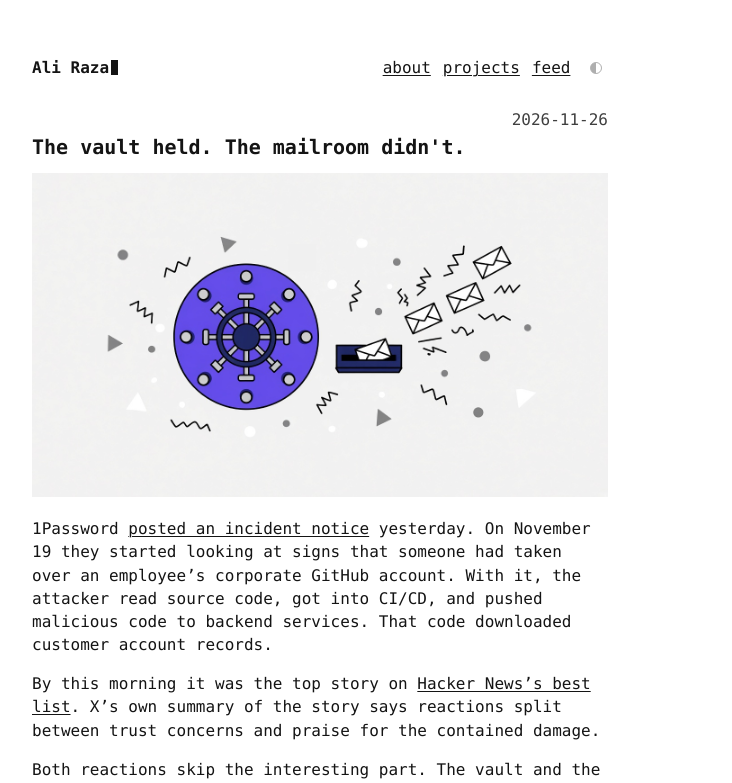
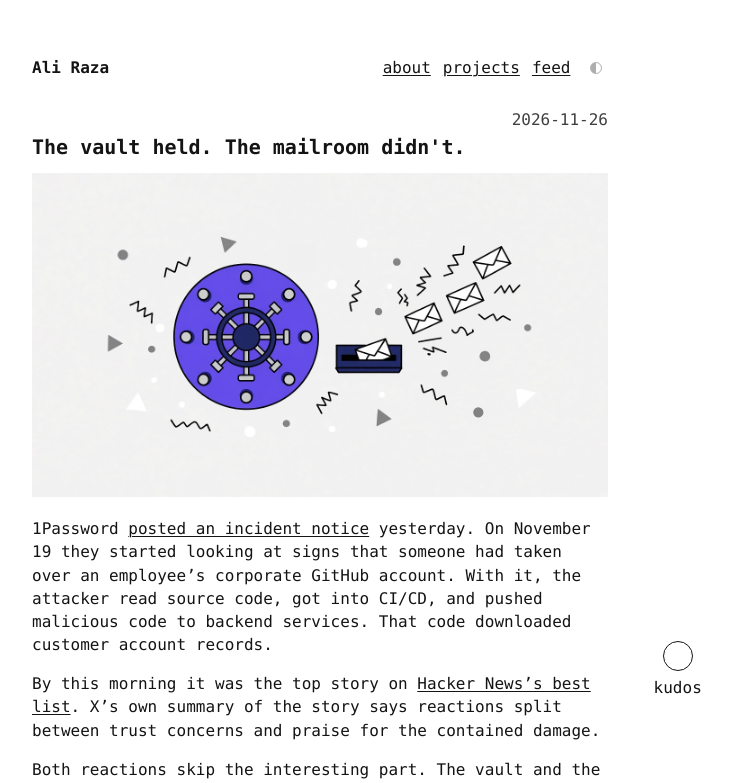
Before and after one commit to aliirz/aliirz.com, a Jekyll site: the page built from _posts/2026-11-26-the-vault-held-the-mailroom-didnt.markdown, in a window 1280 px wide. Shown: the top 783 px of the page, without its empty margins (320-1052 px from the left). Built offline with Jekyll 4.4.1, drawn with Linux system fonts in a browser that asks for light colours.

Commit message:
Float kudos button alongside posts
Co-authored-by: Ali Raza <dejavu87@gmail.com>

```diff
--- a/assets/css/style.css
+++ b/assets/css/style.css
@@ -548,19 +548,38 @@ pre {
 }
 
 .kudos {
-  position: relative;
+  position: fixed;
+  z-index: 8;
+  right: max(0.75rem, env(safe-area-inset-right, 0px));
+  bottom: max(0.75rem, env(safe-area-inset-bottom, 0px));
   display: inline-flex;
   align-items: center;
-  gap: 0.55rem;
-  margin-top: 1.75rem;
-  padding: 0.2rem 0;
-  border: 0;
-  background: none;
+  gap: 0.4rem;
+  margin: 0;
+  padding: 0.45rem 0.65rem;
+  border: 1px solid var(--fg);
+  border-radius: 999px;
+  background: var(--bg);
   color: inherit;
   font: inherit;
   cursor: pointer;
   touch-action: none;
   user-select: none;
+  -webkit-user-select: none;
+  -webkit-touch-callout: none;
+  transition: bottom 180ms ease, background-color 200ms ease, color 200ms ease, border-color 200ms ease;
+}
+
+.kudos-label {
+  position: absolute;
+  width: 1px;
+  height: 1px;
+  padding: 0;
+  margin: -1px;
+  overflow: hidden;
+  clip: rect(0, 0, 0, 0);
+  white-space: nowrap;
+  border: 0;
 }
 
 .kudos-ring {
@@ -609,7 +628,67 @@ pre {
   100% { transform: scale(1); }
 }
 
+.kudos-count {
+  font-variant-numeric: tabular-nums;
+}
+
 .kudos-count:empty { display: none; }
+
+.kudos.is-near-footer {
+  bottom: max(0.75rem, env(safe-area-inset-bottom, 0px), var(--kudos-footer-lift, 4.25rem));
+}
+
+@media (min-width: 54rem) {
+  .kudos {
+    left: calc(50% + 320px + 0.85rem);
+    right: auto;
+    bottom: 22vh;
+    flex-direction: column;
+    align-items: center;
+    gap: 0.3rem;
+    padding: 0.2rem 0;
+    border: 0;
+    border-radius: 0;
+    background: transparent;
+  }
+
+  .kudos-label {
+    position: static;
+    width: auto;
+    height: auto;
+    margin: 0;
+    overflow: visible;
+    clip: auto;
+    white-space: normal;
+  }
+
+  .kudos.is-near-footer {
+    bottom: 22vh;
+  }
+}
+
+@media print {
+  .kudos {
+    position: static;
+    margin-top: 1.75rem;
+    padding: 0.2rem 0;
+    border: 0;
+    background: none;
+    flex-direction: row;
+    align-items: center;
+    gap: 0.55rem;
+  }
+
+  .kudos-label {
+    position: static;
+    width: auto;
+    height: auto;
+    margin: 0;
+    overflow: visible;
+    clip: auto;
+    white-space: normal;
+  }
+}
 
 .kudos-count.is-spoken {
   position: absolute;
@@ -639,6 +718,7 @@ pre {
   body,
   a,
   .theme-glyph,
+  .kudos,
   .kudos-ring,
   .kudos-fill {
     transition: none;
--- a/assets/js/site.js
+++ b/assets/js/site.js
@@ -184,4 +184,28 @@
     if (event.key === " " || event.key === "Enter") cancel();
   });
   kudos.addEventListener("blur", cancel);
+  kudos.addEventListener("contextmenu", function (event) {
+    event.preventDefault();
+  });
+
+  var footer = document.querySelector(".colophon");
+
+  function dodgeFooter() {
+    if (!footer) return;
+    var rect = footer.getBoundingClientRect();
+    var visible = rect.top < window.innerHeight && rect.bottom > 0;
+    kudos.classList.toggle("is-near-footer", visible);
+    if (visible) {
+      kudos.style.setProperty(
+        "--kudos-footer-lift",
+        Math.max(0, window.innerHeight - rect.top + 12) + "px"
+      );
+    } else {
+      kudos.style.removeProperty("--kudos-footer-lift");
+    }
+  }
+
+  dodgeFooter();
+  window.addEventListener("scroll", dodgeFooter, { passive: true });
+  window.addEventListener("resize", dodgeFooter);
 })();
```
